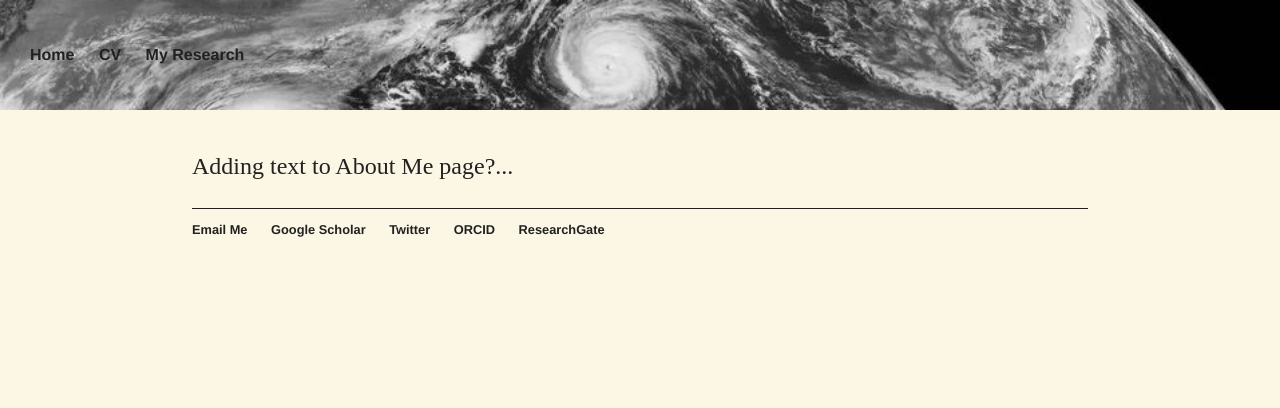
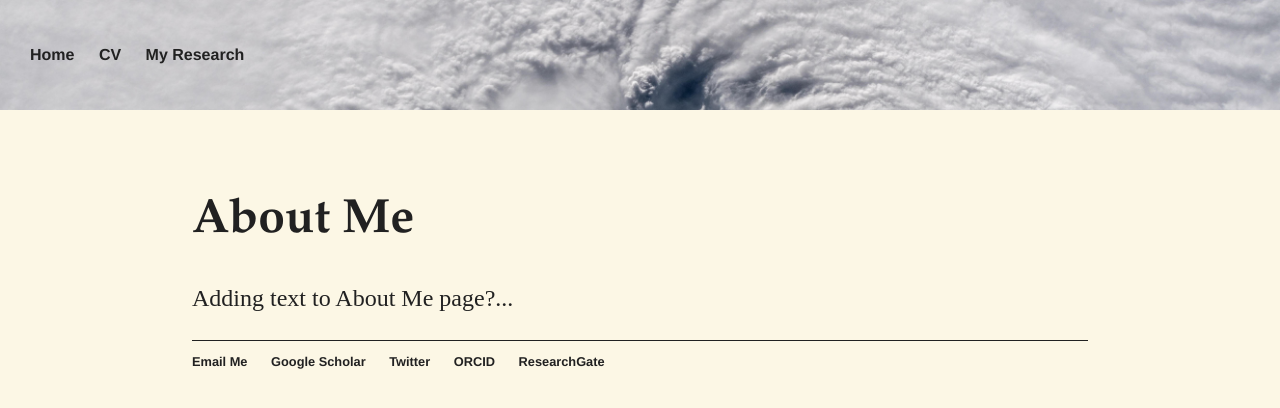
Before and after one commit to alyssa-stansfield/alyssa-stansfield.github.io, a Jekyll site: the page built from about/index.html, in a window 1280 px wide. Shown: the top 408 px of the page. Built offline with Jekyll 4.4.1, drawn with Linux system fonts in a browser that asks for light colours.

Commit message:
Changing nav bar picture and trying to move container down

```diff
--- a/_layouts/default.html
+++ b/_layouts/default.html
@@ -9,7 +9,7 @@
 			<nav class="fixed-nav-bar">
 	    		<ul>
 	        		<li><a href="/">Home</a></li>
-	        		<li><a href="/assets/Stansfield_CV_April2023.pdf">CV</a></li>
+	        		<li><a href="/assets/Stansfield_CV_May2023.pdf">CV</a></li>
 				<li><a href="/research">My Research</a></li>
 	    		</ul>
 			</nav>
--- a/css/main.css
+++ b/css/main.css
@@ -2,6 +2,10 @@
     margin: 60px auto;
     width: 70%;
     background-color:#FCF7E5;
+}
+
+.container {
+    padding-top: 100px;
 }
 
 footer ul {
@@ -24,7 +28,7 @@
     left: 0;
     z-index: 9999;
     width: 100%;
-    background-image:url("../assets/2020-hurricanes-satellite-view.png");
+    background-image:url("../assets/hurricane_eye.jpeg");
     background-repeat: no-repeat;
     background-size: cover;
 }
```
Also changed, not shown: assets/2020-hurricanes-satellite-view.png (deleted), assets/hurricane_eye.jpeg (added), 2 other files.
